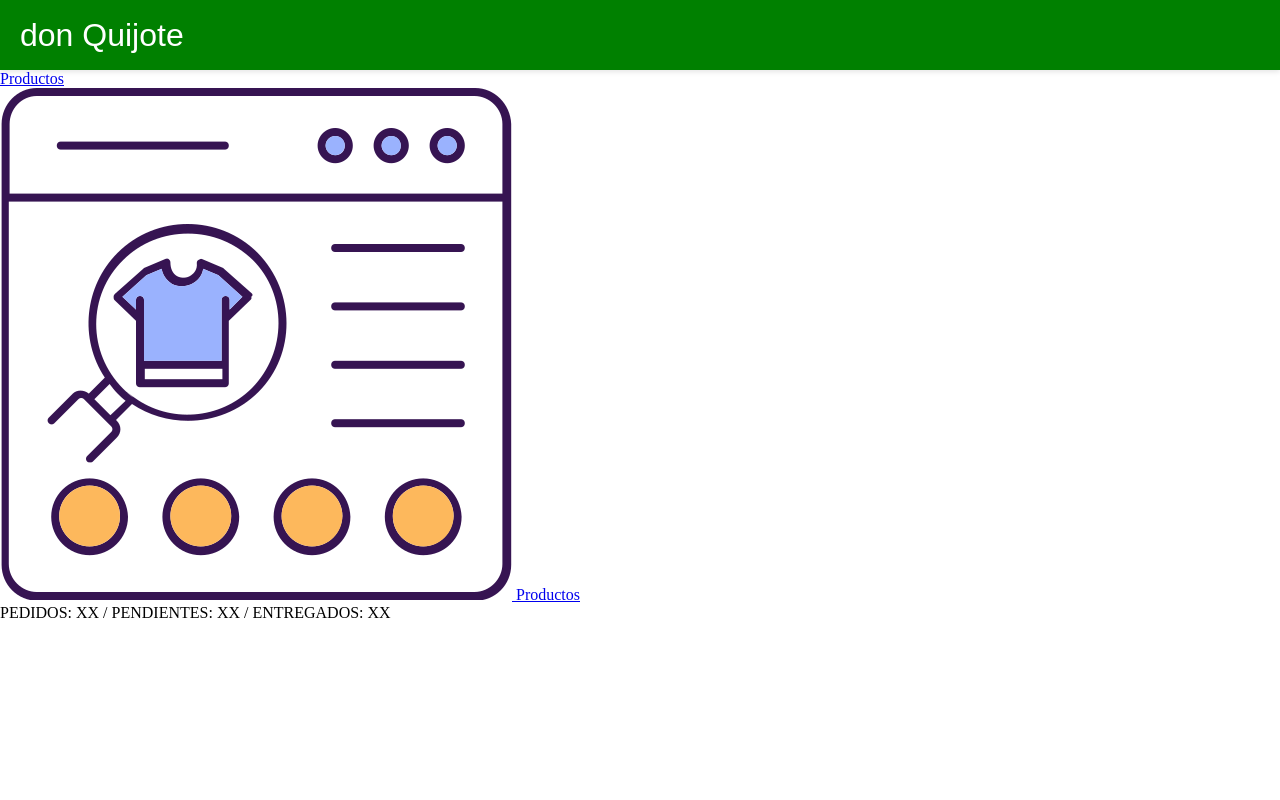
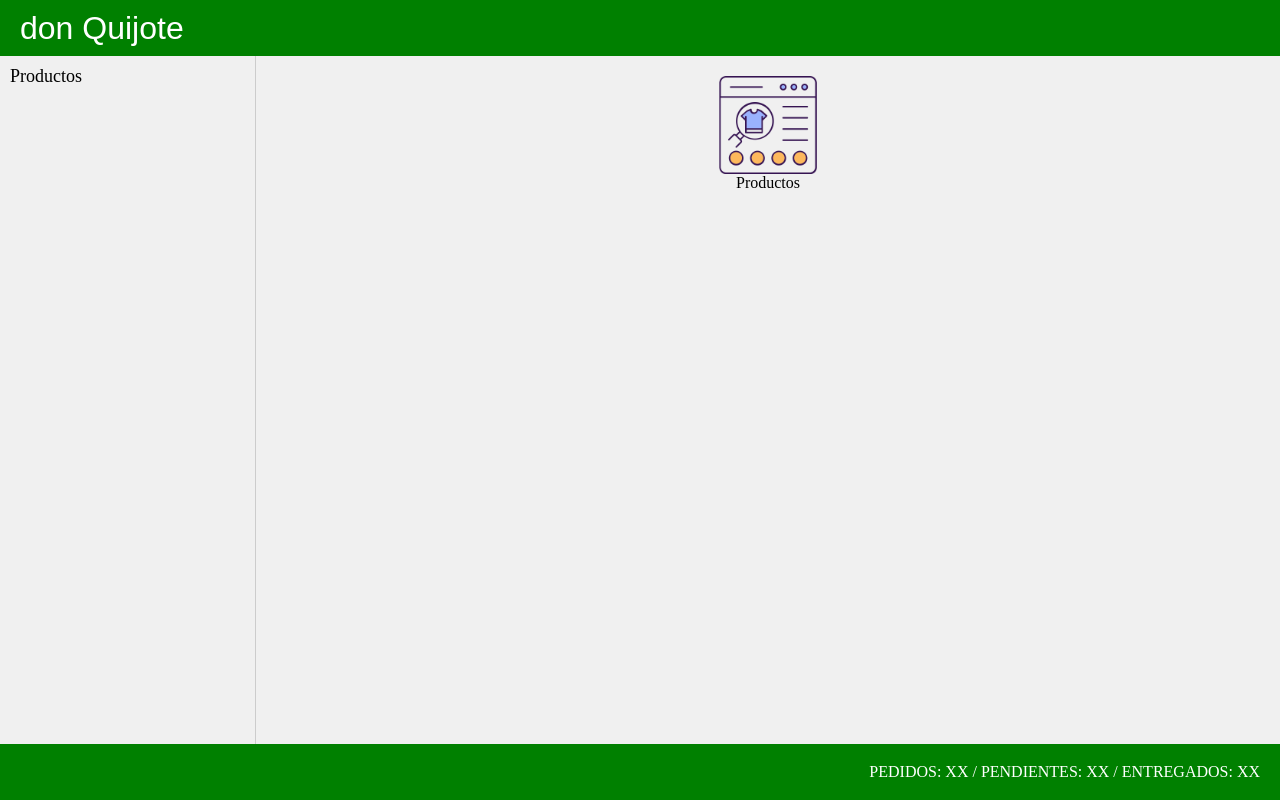
Before and after one commit to RAArrieta/DON_QUIJOTE_DJANGO, a Django app: page / in a window 1280 px wide. Run offline with Django 5.2, Linux system fonts and the light colour scheme; some web fonts are replaced.

Commit message:
encuadre toda la estructura

```diff
--- a/my_App/core/static/core/css/styles.css
+++ b/my_App/core/static/core/css/styles.css
@@ -1,24 +1,97 @@
 * {
   padding: 0;
   margin: 0;
+  box-sizing: border-box;
 }
 
 /* HEADER */
 .container-header {
-  background-color: green; /* Cambiado a verde */
-  height: 70px;
+  background-color: green;
+  height: 7vh;
+  width: 100%;
   display: flex;
   align-items: center;
   justify-content: space-between;
-  padding: 0 20px;
   box-shadow: 0 2px 5px rgba(0,0,0,0.1);
 }
+
 .title {
-  padding: 0;
-  margin: 0;
   color: #fff;
   font-family: "Poetsen One", sans-serif;
   font-weight: 400;
   font-style: normal;
-  margin: 0;
+  margin-left: 20px;
 }
+
+/* FOOTER */
+.container-footer {
+  height: 7vh;
+  width: 100%;
+  background-color: green;
+  display: flex;
+  align-items: center;
+  justify-content: flex-end;
+  box-shadow: 0 2px 5px rgba(0,0,0,0.1);
+}
+
+.info-footer {
+  color: #fff;
+  font-weight: 400;
+  font-style: normal;
+  margin-right: 20px;
+}
+
+/* NAVBAR */
+.container-nav {
+  width: 20%;
+  height: 86vh;
+  background-color: #f0f0f0;
+  float: left;
+  overflow-y: auto;
+  border-right: 1px solid #ccc;
+}
+
+.list-app {
+  list-style: none;
+  padding: 0;
+}
+
+.list-link {
+  margin-bottom: 10px;
+}
+
+.link-app {
+  color: #000; /* Texto negro */
+  text-decoration: none;
+  font-size: 18px;
+  display: block;
+  padding: 10px;
+  transition: background-color 0.3s ease;
+}
+
+.link-app:hover {
+  background-color: #ddd; /* Cambio de color suave */
+}
+
+/* SECTION */
+.section-container {
+  background-color: #f0f0f0;
+  height: 86vh;
+  width: 80%;
+  float: left;
+  padding: 20px;
+  overflow-y: auto;
+}
+
+.acceso-link {
+  display: flex;
+  flex-direction: column;
+  align-items: center;
+  text-decoration: none;
+  color: black;
+}
+
+.section-img {
+  width: 10%;
+  height: 10%;
+}
```
